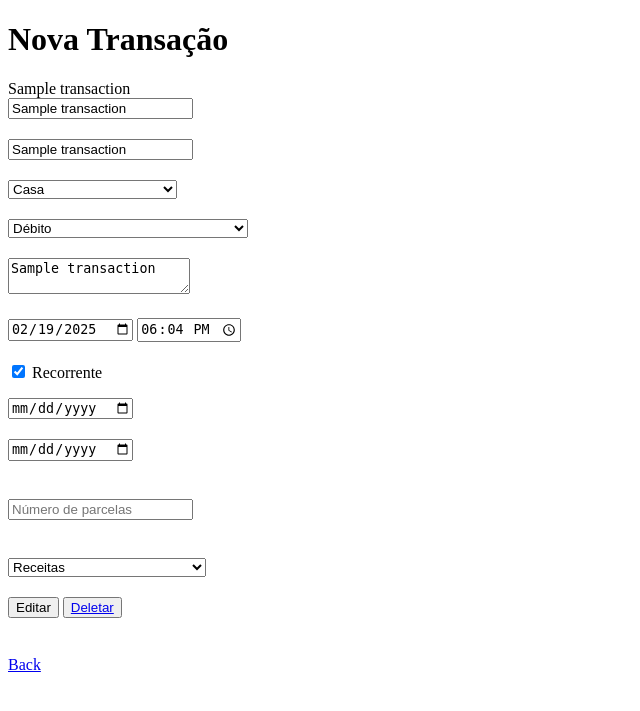
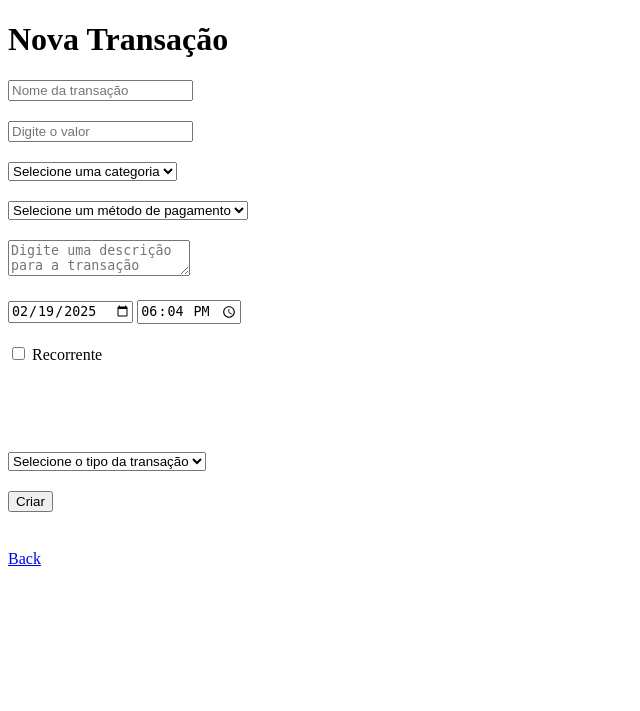
Before and after one commit to Projeto-S204/moneywise, a Flask app: page /transactions/edit/1 in a window 1280 px wide. Shown: the top 711 px of the page, without its empty margins (0-640 px from the left). Run offline with Flask 3, Linux system fonts and the light colour scheme; a database or web service that is not in the repository returns one stand-in record (values such as "Sample title"); some libraries are stand-ins or nearby versions.

Commit message:
Implementando o Edit no banco

```diff
--- a/app/transactions/routes.py
+++ b/app/transactions/routes.py
@@ -27,16 +27,15 @@ def transaction_create_page():
             }
 
             TransactionsModal.transaction_create(transaction_data)
-            flash('Transação criada com sucesso!', 'success')
             return redirect(url_for('transactions.transactions_page'))
         except Exception as e:
-            flash(f'Erro ao criar transação: {str(e)}', 'danger')
+            print(f"Error: {e}")
 
     return render_template('transaction_form_page.html', transaction=None)
 
 @transactions.route('/edit/<int:transaction_id>', methods=['GET', 'POST'])
 def transaction_edit_page(transaction_id):
-    transaction = TransactionsModal.transactions_get_list(transaction_id)
+    transaction = TransactionsModal.transactions_get_list(transaction_id)[0]
 
     if request.method == 'POST':
         try:
@@ -48,10 +47,9 @@ def transaction_edit_page(transaction_id):
             transaction_data['transaction_id'] = transaction_id
 
             TransactionsModal.transaction_edit(transaction_data)
-            flash('Transação atualizada com sucesso!', 'success')
             return redirect(url_for('transactions.transactions_page'))
         except Exception as e:
-            flash(f'Erro ao atualizar transação: {str(e)}', 'danger')
+            print(f"Error: {e}")
 
     return render_template('transaction_form_page.html', transaction=transaction)
 
@@ -60,9 +58,7 @@ def transaction_edit_page(transaction_id):
 def transaction_delete(transaction_id):
     try:
         TransactionsModal.transaction_delete(transaction_id)
-        flash('Transação deletada com sucesso!', 'success')
     except Exception as e:
-        print(e)
-        flash(f'Erro ao deletar transação: {str(e)}', 'danger')
+        print(f"Error: {e}")
 
     return redirect(url_for('transactions.transactions_page'))
--- a/app/transactions/static/js/transaction_form_page.js
+++ b/app/transactions/static/js/transaction_form_page.js
@@ -26,4 +26,16 @@ document.addEventListener("DOMContentLoaded", function () {
       numberPaymentsField.style.display = 'none';
     }
   });
+
+  function validateAmount(input) {
+    try {
+  let value = parseFloat(input.value);
+  if (isNaN(value)) {
+    throw new Error("Invalid input");
+  }
+  input.setCustomValidity("");
+    } catch (error) {
+  input.setCustomValidity("Por favor, insira um valor numérico.");
+    }
+  }
 });
--- a/app/transactions/templates/transaction_form_page.html
+++ b/app/transactions/templates/transaction_form_page.html
@@ -11,80 +11,77 @@
 
 <body>
   <h1>Nova Transação</h1>
-  {% set transaction = transaction[0] if transaction else None %}
-
-  {{ transaction }}
 
   {% if transaction %}
-  <form action="{{ url_for('transactions.transaction_edit_page', transaction_id=transaction[0]) }}" method="POST">
+  <form action="{{ url_for('transactions.transaction_edit_page', transaction_id=transaction['transaction_id']) }}" method="POST">
     {% else %}
     <form action="{{ url_for('transactions.transaction_create_page') }}" method="POST">
       {% endif %}
 
       <input type="text" id="title" name="title" placeholder="Nome da transação"
-        value="{{ transaction[2] if transaction else '' }}" required />
+        value="{{ transaction['title'] if transaction else '' }}" required />
 
       <br>
 
       <input type="text" id="amount" name="amount" placeholder="Digite o valor"
-        value="{{ transaction[3] if transaction else '' }}" required />
+        value="{{ transaction['amount'] if transaction else '' }}" required />
 
       <br>
 
       <select id="category" name="category" required>
         <option value="" disabled {% if not transaction %}selected{% endif %}>Selecione uma categoria</option>
-        <option value="home" {% if transaction and transaction[4]=='home' %}selected{% endif %}>Casa</option>
-        <option value="entertainment" {% if transaction and transaction[4]=='entertainment' %}selected{% endif %}>
+        <option value="home" {% if transaction and transaction['category']=='home' %}selected{% endif %}>Casa</option>
+        <option value="entertainment" {% if transaction and transaction['category']=='entertainment' %}selected{% endif %}>
           Entretenimento</option>
-        <option value="study" {% if transaction and transaction[4]=='study' %}selected{% endif %}>Estudos</option>
-        <option value="trip" {% if transaction and transaction[4]=='trip' %}selected{% endif %}>Viagem</option>
+        <option value="study" {% if transaction and transaction['category']=='study' %}selected{% endif %}>Estudos</option>
+        <option value="trip" {% if transaction and transaction['category']=='trip' %}selected{% endif %}>Viagem</option>
       </select>
 
       <br>
 
       <select id="payment_method" name="payment_method" required>
         <option value="" disabled {% if not transaction %}selected{% endif %}>Selecione um método de pagamento</option>
-        <option value="debit" {% if transaction and transaction[5]=='debit' %}selected{% endif %}>Débito</option>
-        <option value="credit" {% if transaction and transaction[5]=='credit' %}selected{% endif %}>Crédito</option>
-        <option value="pix" {% if transaction and transaction[5]=='pix' %}selected{% endif %}>PIX</option>
-        <option value="bank slip" {% if transaction and transaction[5]=='bank slip' %}selected{% endif %}>Boleto
+        <option value="debit" {% if transaction and transaction['payment_method']=='debit' %}selected{% endif %}>Débito</option>
+        <option value="credit" {% if transaction and transaction['payment_method']=='credit' %}selected{% endif %}>Crédito</option>
+        <option value="pix" {% if transaction and transaction['payment_method']=='pix' %}selected{% endif %}>PIX</option>
+        <option value="bank slip" {% if transaction and transaction['payment_method']=='bank slip' %}selected{% endif %}>Boleto
           Bancário</option>
-        <option value="other" {% if transaction and transaction[5]=='other' %}selected{% endif %}>Outro</option>
+        <option value="other" {% if transaction and transaction['payment_method']=='other' %}selected{% endif %}>Outro</option>
       </select>
 
       <br>
 
       <textarea id="description" name="description"
-        placeholder="Digite uma descrição para a transação">{% if transaction %}{{ transaction[6] }}{% endif %}</textarea>
+        placeholder="Digite uma descrição para a transação">{% if transaction and transaction['description'] %}{{ transaction['description'] }}{% endif %}</textarea>
 
       <br>
 
       <input type="date" id="transaction_date" name="transaction_date"
-        value="{{ transaction[1].date() if transaction else '' }}" required>
+        value="{{ transaction[transaction_date].date() if transaction[transaction_date] else '' }}" required>
       <input type="time" id="transaction_hour" name="transaction_hour"
-        value="{{ transaction[1].time() if transaction else '' }}" required>
+        value="{{ transaction[transaction_hour].time() if transaction[transaction_hour] else '' }}" required>
 
       <br>
 
       <label for="is_recurring">
-        <input type="checkbox" id="is_recurring" name="is_recurring" {% if transaction and transaction[8] %}checked{%
+        <input type="checkbox" id="is_recurring" name="is_recurring" {% if transaction and transaction['is_recurring'] %}checked{%
           endif %}>
         Recorrente
       </label>
 
       <br>
 
-      <input type="date" id="start_date" name="start_date" value="{{ transaction[9] if transaction else '' }}" {% if not
-        transaction or not transaction[8] %}style="display:none" {% endif %}>
+      <input style="display: none;" type="date" id="start_date" name="start_date" value="{{ transaction['start_date'] if transaction else '' }}">
 
       <br>
 
-      <input type="date" id="end_date" name="end_date" value="{{ transaction[10] if transaction else '' }}" {% if not
-        transaction or not transaction[8] %}style="display:none" {% endif %}>
+      <input style="display: none;" type="date" id="end_date" name="end_date" value="{{ transaction['end_date'] if transaction else '' }}">
 
       <br>
 
-      <select style="display:none" id="interval" ng-model="transaction.interval">
+      <select style="display: none;" id="interval" ng-model="transaction.interval">
+        <option value="" disabled {% if not transaction %}selected{% endif %}>Selecione um intervalo</option>
+        <option value="0">Sem intervalo</option>
         <option value="daily">Diário</option>
         <option value="weekly">Semanal</option>
         <option value="monthly">Mensal</option>
@@ -93,18 +90,15 @@
 
       <br>
 
-      <input type="number" id="number_of_payments" name="number_of_payments" placeholder="Número de parcelas"
-        value="{{ transaction[11] if transaction else '' }}" {% if not transaction or not transaction[8]
-        %}style="display:none" {% endif %}>
-
-      <br>
+      <input style="display: none;" type="number" id="number_of_payments" name="number_of_payments" placeholder="Número de parcelas"
+        value="{{ transaction[11] if transaction else '' }}">
 
       <br>
 
       <select id="transaction_type" name="transaction_type" required>
         <option value="" disabled {% if not transaction %}selected{% endif %}>Selecione o tipo da transação</option>
-        <option value="income" {% if transaction and transaction[13]=='income' %}selected{% endif %}>Receitas</option>
-        <option value="expenses" {% if transaction and transaction[13]=='expenses' %}selected{% endif %}>Despesas
+        <option value="income" {% if transaction and transaction['transaction_type']=='income' %}selected{% endif %}>Receitas</option>
+        <option value="expenses" {% if transaction and transaction['transaction_type']=='expenses' %}selected{% endif %}>Despesas
         </option>
       </select>
 
@@ -113,7 +107,7 @@
       {% if transaction %}
       <button type="submit">Editar</button>
       <button type="submit"><a
-          href="{{url_for('transactions.transaction_delete', transaction_id=transaction[0])}}">Deletar</a></button>
+          href="{{url_for('transactions.transaction_delete', transaction_id=transaction['transaction_id'])}}">Deletar</a></button>
       {% else %}
       <button type="submit">Criar</button>
       {% endif %}
```
Also changed, not shown: app/transactions/templates/transactions_list_page.html (+6 -8 lines), app/transactions/transaction_db.py (+30 -34 lines), app/transactions/utils.py (added, +39 -0 lines).
